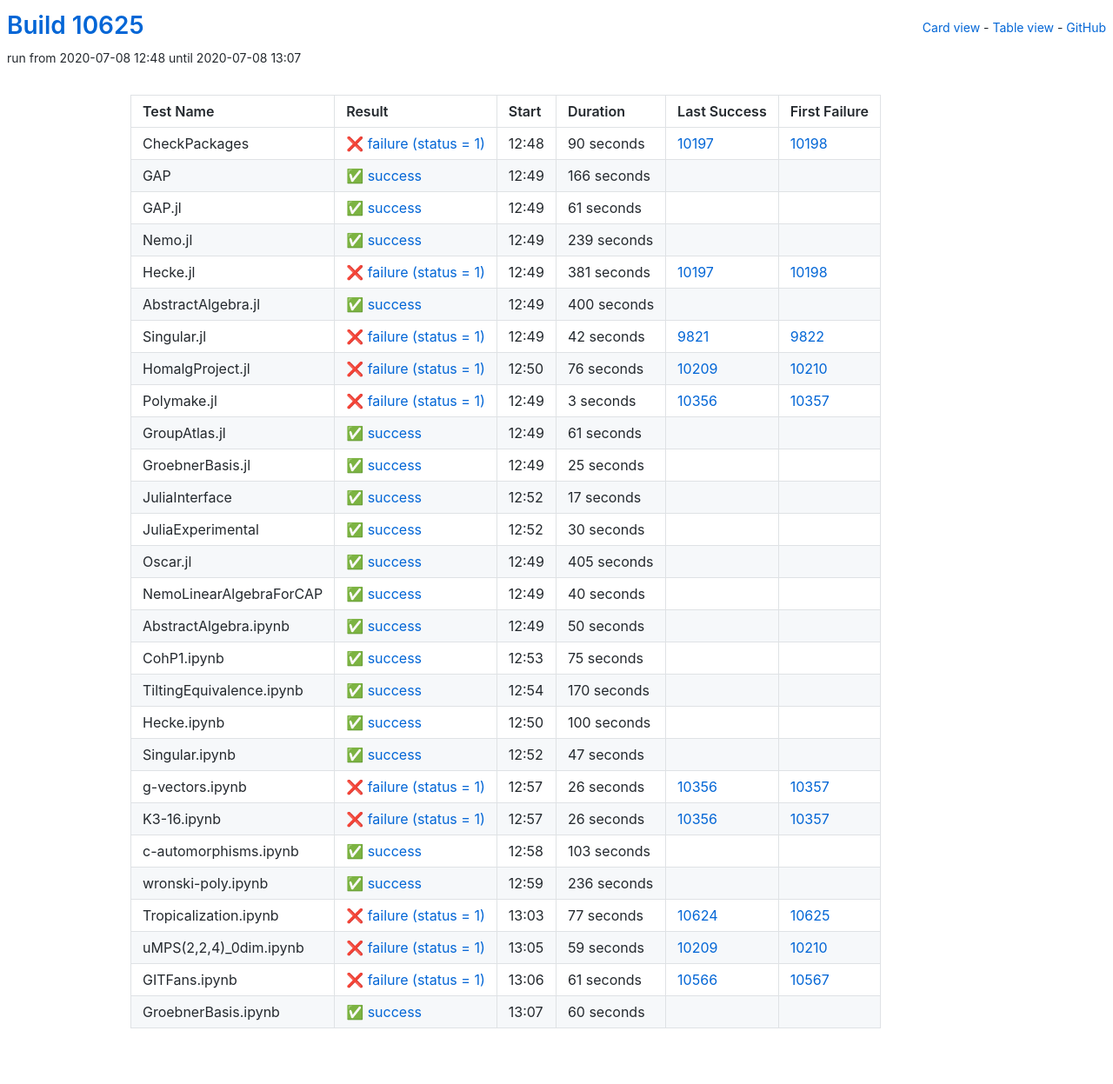
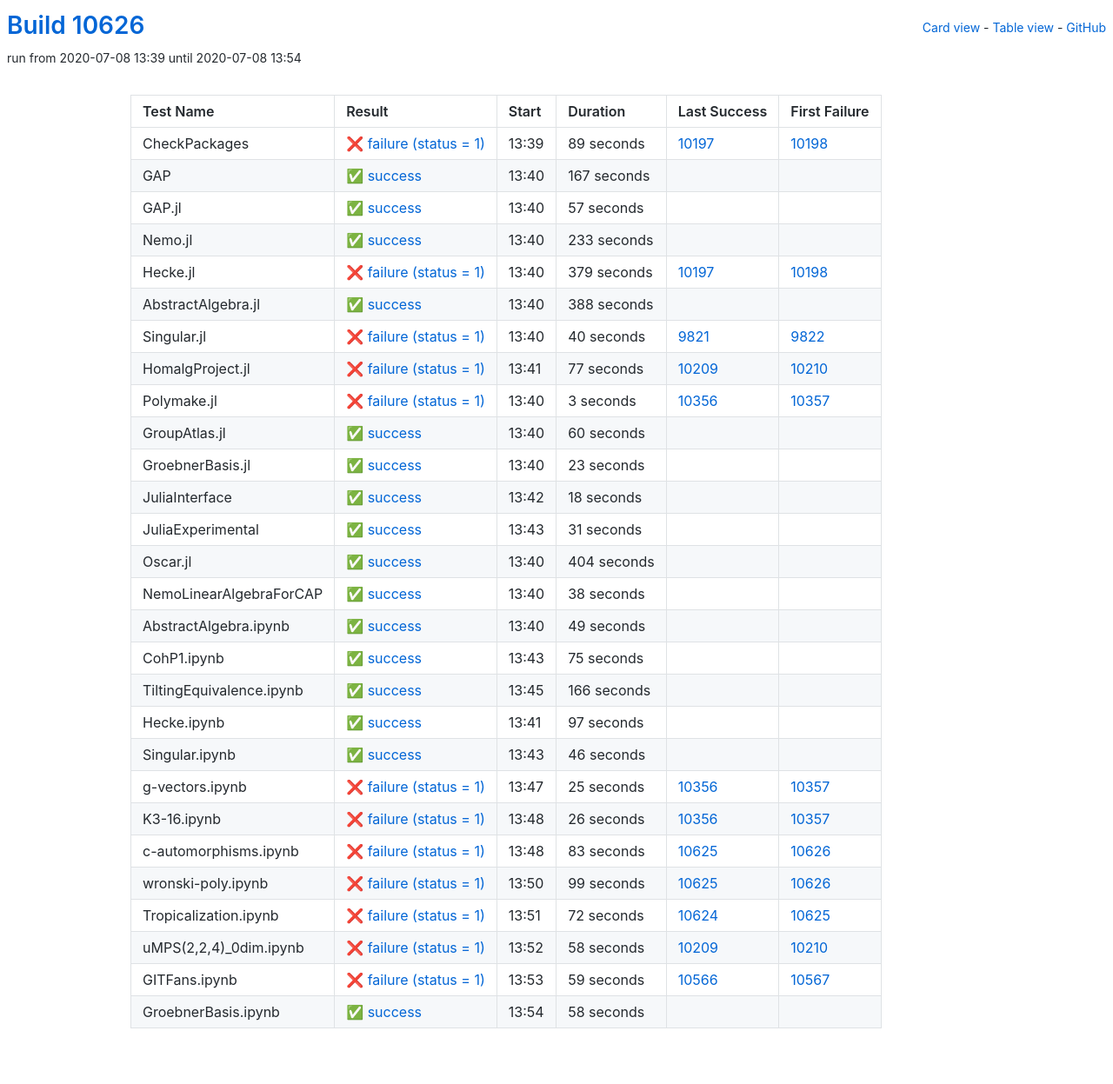
Before and after one commit to oscar-system/oscar-ci-status, a Jekyll site: the page built from table.html, in a window 1280 px wide. Shown: the whole page at 87% size. Built offline with Jekyll 4.4.1, drawn with Linux system fonts in a browser that asks for light colours.

Commit message:
Build #10626

```diff
--- a/_data/ci.yml
+++ b/_data/ci.yml
@@ -1,6 +1,6 @@
 ---
-build: 10625
-build_url: https://oscarci.mathematik.uni-kl.de/job/oscar/10625/
+build: 10626
+build_url: https://oscarci.mathematik.uni-kl.de/job/oscar/10626/
 job: oscar
 organization: oscar-system
 repo: oscar-ci-status
@@ -8,104 +8,104 @@ repourl: https://github.com/oscar-system/oscar-ci-status
 tests:
 - name: CheckPackages
   id: checkpackages
-  log: https://oscarci.mathematik.uni-kl.de/job/oscar/10625/artifact/logs/build-10625/CheckPackages.log
-  start: 2020-07-08 12:48
+  log: https://oscarci.mathematik.uni-kl.de/job/oscar/10626/artifact/logs/build-10626/CheckPackages.log
+  start: 2020-07-08 13:39
   success: false
   exitcode: 1
   status: failure
-  duration: 90
+  duration: 89
   last_success: 10197
   last_success_url: https://oscarci.mathematik.uni-kl.de/job/oscar/10197/
   first_failure: 10198
   first_failure_url: https://oscarci.mathematik.uni-kl.de/job/oscar/10198/
 - name: GAP
   id: gap
-  log: https://oscarci.mathematik.uni-kl.de/job/oscar/10625/artifact/logs/build-10625/GAP.log
-  start: 2020-07-08 12:49
+  log: https://oscarci.mathematik.uni-kl.de/job/oscar/10626/artifact/logs/build-10626/GAP.log
+  start: 2020-07-08 13:40
   success: true
   exitcode: 0
   status: success
-  duration: 166
+  duration: 167
   last_success: false
   last_success_url:
   first_failure: false
   first_failure_url:
 - name: GAP.jl
   id: gap-jl
-  log: https://oscarci.mathematik.uni-kl.de/job/oscar/10625/artifact/logs/build-10625/GAP.jl.log
-  start: 2020-07-08 12:49
+  log: https://oscarci.mathematik.uni-kl.de/job/oscar/10626/artifact/logs/build-10626/GAP.jl.log
+  start: 2020-07-08 13:40
   success: true
   exitcode: 0
   status: success
-  duration: 61
+  duration: 57
   last_success: false
   last_success_url:
   first_failure: false
   first_failure_url:
 - name: Nemo.jl
   id: nemo-jl
-  log: https://oscarci.mathematik.uni-kl.de/job/oscar/10625/artifact/logs/build-10625/Nemo.jl.log
-  start: 2020-07-08 12:49
+  log: https://oscarci.mathematik.uni-kl.de/job/oscar/10626/artifact/logs/build-10626/Nemo.jl.log
+  start: 2020-07-08 13:40
   success: true
   exitcode: 0
   status: success
-  duration: 239
+  duration: 233
   last_success: false
   last_success_url:
   first_failure: false
   first_failure_url:
 - name: Hecke.jl
   id: hecke-jl
-  log: https://oscarci.mathematik.uni-kl.de/job/oscar/10625/artifact/logs/build-10625/Hecke.jl.log
-  start: 2020-07-08 12:49
+  log: https://oscarci.mathematik.uni-kl.de/job/oscar/10626/artifact/logs/build-10626/Hecke.jl.log
+  start: 2020-07-08 13:40
   success: false
   exitcode: 1
   status: failure
-  duration: 381
+  duration: 379
   last_success: 10197
   last_success_url: https://oscarci.mathematik.uni-kl.de/job/oscar/10197/
   first_failure: 10198
   first_failure_url: https://oscarci.mathematik.uni-kl.de/job/oscar/10198/
 - name: AbstractAlgebra.jl
   id: abstractalgebra-jl
-  log: https://oscarci.mathematik.uni-kl.de/job/oscar/10625/artifact/logs/build-10625/AbstractAlgebra.jl.log
-  start: 2020-07-08 12:49
+  log: https://oscarci.mathematik.uni-kl.de/job/oscar/10626/artifact/logs/build-10626/AbstractAlgebra.jl.log
+  start: 2020-07-08 13:40
   success: true
   exitcode: 0
   status: success
-  duration: 400
+  duration: 388
   last_success: false
   last_success_url:
   first_failure: false
   first_failure_url:
 - name: Singular.jl
   id: singular-jl
-  log: https://oscarci.mathematik.uni-kl.de/job/oscar/10625/artifact/logs/build-10625/Singular.jl.log
-  start: 2020-07-08 12:49
+  log: https://oscarci.mathematik.uni-kl.de/job/oscar/10626/artifact/logs/build-10626/Singular.jl.log
+  start: 2020-07-08 13:40
   success: false
   exitcode: 1
   status: failure
-  duration: 42
+  duration: 40
   last_success: 9821
   last_success_url: https://oscarci.mathematik.uni-kl.de/job/oscar/9821/
   first_failure: 9822
   first_failure_url: https://oscarci.mathematik.uni-kl.de/job/oscar/9822/
 - name: HomalgProject.jl
   id: homalgproject-jl
-  log: https://oscarci.mathematik.uni-kl.de/job/oscar/10625/artifact/logs/build-10625/HomalgProject.jl.log
-  start: 2020-07-08 12:50
+  log: https://oscarci.mathematik.uni-kl.de/job/oscar/10626/artifact/logs/build-10626/HomalgProject.jl.log
+  start: 2020-07-08 13:41
   success: false
   exitcode: 1
   status: failure
-  duration: 76
+  duration: 77
   last_success: 10209
   last_success_url: https://oscarci.mathematik.uni-kl.de/job/oscar/10209/
   first_failure: 10210
   first_failure_url: https://oscarci.mathematik.uni-kl.de/job/oscar/10210/
 - name: Polymake.jl
   id: polymake-jl
-  log: https://oscarci.mathematik.uni-kl.de/job/oscar/10625/artifact/logs/build-10625/Polymake.jl.log
-  start: 2020-07-08 12:49
+  log: https://oscarci.mathematik.uni-kl.de/job/oscar/10626/artifact/logs/build-10626/Polymake.jl.log
+  start: 2020-07-08 13:40
   success: false
   exitcode: 1
   status: failure
@@ -116,92 +116,92 @@ tests:
   first_failure_url: https://oscarci.mathematik.uni-kl.de/job/oscar/10357/
 - name: GroupAtlas.jl
   id: groupatlas-jl
-  log: https://oscarci.mathematik.uni-kl.de/job/oscar/10625/artifact/logs/build-10625/GroupAtlas.jl.log
-  start: 2020-07-08 12:49
+  log: https://oscarci.mathematik.uni-kl.de/job/oscar/10626/artifact/logs/build-10626/GroupAtlas.jl.log
+  start: 2020-07-08 13:40
   success: true
   exitcode: 0
   status: success
-  duration: 61
+  duration: 60
   last_success: false
   last_success_url:
   first_failure: false
   first_failure_url:
 - name: GroebnerBasis.jl
   id: groebnerbasis-jl
-  log: https://oscarci.mathematik.uni-kl.de/job/oscar/10625/artifact/logs/build-10625/GroebnerBasis.jl.log
-  start: 2020-07-08 12:49
+  log: https://oscarci.mathematik.uni-kl.de/job/oscar/10626/artifact/logs/build-10626/GroebnerBasis.jl.log
+  start: 2020-07-08 13:40
   success: true
   exitcode: 0
   status: success
-  duration: 25
+  duration: 23
   last_success: false
   last_success_url:
   first_failure: false
   first_failure_url:
 - name: JuliaInterface
   id: juliainterface
-  log: https://oscarci.mathematik.uni-kl.de/job/oscar/10625/artifact/logs/build-10625/JuliaInterface.log
-  start: 2020-07-08 12:52
+  log: https://oscarci.mathematik.uni-kl.de/job/oscar/10626/artifact/logs/build-10626/JuliaInterface.log
+  start: 2020-07-08 13:42
   success: true
   exitcode: 0
   status: success
-  duration: 17
+  duration: 18
   last_success: false
   last_success_url:
   first_failure: false
   first_failure_url:
 - name: JuliaExperimental
   id: juliaexperimental
-  log: https://oscarci.mathematik.uni-kl.de/job/oscar/10625/artifact/logs/build-10625/JuliaExperimental.log
-  start: 2020-07-08 12:52
+  log: https://oscarci.mathematik.uni-kl.de/job/oscar/10626/artifact/logs/build-10626/JuliaExperimental.log
+  start: 2020-07-08 13:43
   success: true
   exitcode: 0
   status: success
-  duration: 30
+  duration: 31
   last_success: false
   last_success_url:
   first_failure: false
   first_failure_url:
 - name: Oscar.jl
   id: oscar-jl
-  log: https://oscarci.mathematik.uni-kl.de/job/oscar/10625/artifact/logs/build-10625/Oscar.jl.log
-  start: 2020-07-08 12:49
+  log: https://oscarci.mathematik.uni-kl.de/job/oscar/10626/artifact/logs/build-10626/Oscar.jl.log
+  start: 2020-07-08 13:40
   success: true
   exitcode: 0
   status: success
-  duration: 405
+  duration: 404
   last_success: false
   last_success_url:
   first_failure: false
   first_failure_url:
 - name: NemoLinearAlgebraForCAP
   id: nemolinearalgebraforcap
-  log: https://oscarci.mathematik.uni-kl.de/job/oscar/10625/artifact/logs/build-10625/NemoLinearAlgebraForCAP.log
-  start: 2020-07-08 12:49
+  log: https://oscarci.mathematik.uni-kl.de/job/oscar/10626/artifact/logs/build-10626/NemoLinearAlgebraForCAP.log
+  start: 2020-07-08 13:40
   success: true
   exitcode: 0
   status: success
-  duration: 40
+  duration: 38
   last_success: false
   last_success_url:
   first_failure: false
   first_failure_url:
 - name: AbstractAlgebra.ipynb
   id: abstractalgebra-ipynb
-  log: https://oscarci.mathematik.uni-kl.de/job/oscar/10625/artifact/logs/build-10625/AbstractAlgebra.ipynb.log
-  start: 2020-07-08 12:49
+  log: https://oscarci.mathematik.uni-kl.de/job/oscar/10626/artifact/logs/build-10626/AbstractAlgebra.ipynb.log
+  start: 2020-07-08 13:40
   success: true
   exitcode: 0
   status: success
-  duration: 50
+  duration: 49
   last_success: false
   last_success_url:
   first_failure: false
   first_failure_url:
 - name: CohP1.ipynb
   id: cohp1-ipynb
-  log: https://oscarci.mathematik.uni-kl.de/job/oscar/10625/artifact/logs/build-10625/CohP1.ipynb.log
-  start: 2020-07-08 12:53
+  log: https://oscarci.mathematik.uni-kl.de/job/oscar/10626/artifact/logs/build-10626/CohP1.ipynb.log
+  start: 2020-07-08 13:43
   success: true
   exitcode: 0
   status: success
@@ -212,56 +212,56 @@ tests:
   first_failure_url:
 - name: TiltingEquivalence.ipynb
   id: tiltingequivalence-ipynb
-  log: https://oscarci.mathematik.uni-kl.de/job/oscar/10625/artifact/logs/build-10625/TiltingEquivalence.ipynb.log
-  start: 2020-07-08 12:54
+  log: https://oscarci.mathematik.uni-kl.de/job/oscar/10626/artifact/logs/build-10626/TiltingEquivalence.ipynb.log
+  start: 2020-07-08 13:45
   success: true
   exitcode: 0
   status: success
-  duration: 170
+  duration: 166
   last_success: false
   last_success_url:
   first_failure: false
   first_failure_url:
 - name: Hecke.ipynb
   id: hecke-ipynb
-  log: https://oscarci.mathematik.uni-kl.de/job/oscar/10625/artifact/logs/build-10625/Hecke.ipynb.log
-  start: 2020-07-08 12:50
+  log: https://oscarci.mathematik.uni-kl.de/job/oscar/10626/artifact/logs/build-10626/Hecke.ipynb.log
+  start: 2020-07-08 13:41
   success: true
   exitcode: 0
   status: success
-  duration: 100
+  duration: 97
   last_success: false
   last_success_url:
   first_failure: false
   first_failure_url:
 - name: Singular.ipynb
   id: singular-ipynb
-  log: https://oscarci.mathematik.uni-kl.de/job/oscar/10625/artifact/logs/build-10625/Singular.ipynb.log
-  start: 2020-07-08 12:52
+  log: https://oscarci.mathematik.uni-kl.de/job/oscar/10626/artifact/logs/build-10626/Singular.ipynb.log
+  start: 2020-07-08 13:43
   success: true
   exitcode: 0
   status: success
-  duration: 47
+  duration: 46
   last_success: false
   last_success_url:
   first_failure: false
   first_failure_url:
 - name: g-vectors.ipynb
   id: g-vectors-ipynb
-  log: https://oscarci.mathematik.uni-kl.de/job/oscar/10625/artifact/logs/build-10625/g-vectors.ipynb.log
-  start: 2020-07-08 12:57
+  log: https://oscarci.mathematik.uni-kl.de/job/oscar/10626/artifact/logs/build-10626/g-vectors.ipynb.log
+  start: 2020-07-08 13:47
   success: false
   exitcode: 1
   status: failure
-  duration: 26
+  duration: 25
   last_success: 10356
   last_success_url: https://oscarci.mathematik.uni-kl.de/job/oscar/10356/
   first_failure: 10357
   first_failure_url: https://oscarci.mathematik.uni-kl.de/job/oscar/10357/
 - name: K3-16.ipynb
   id: k3-16-ipynb
-  log: https://oscarci.mathematik.uni-kl.de/job/oscar/10625/artifact/logs/build-10625/K3-16.ipynb.log
-  start: 2020-07-08 12:57
+  log: https://oscarci.mathematik.uni-kl.de/job/oscar/10626/artifact/logs/build-10626/K3-16.ipynb.log
+  start: 2020-07-08 13:48
   success: false
   exitcode: 1
   status: failure
@@ -272,72 +272,72 @@ tests:
   first_failure_url: https://oscarci.mathematik.uni-kl.de/job/oscar/10357/
 - name: c-automorphisms.ipynb
   id: c-automorphisms-ipynb
-  log: https://oscarci.mathematik.uni-kl.de/job/oscar/10625/artifact/logs/build-10625/c-automorphisms.ipynb.log
-  start: 2020-07-08 12:58
-  success: true
-  exitcode: 0
-  status: success
-  duration: 103
-  last_success: false
-  last_success_url:
-  first_failure: false
-  first_failure_url:
-- name: wronski-poly.ipynb
-  id: wronski-poly-ipynb
-  log: https://oscarci.mathematik.uni-kl.de/job/oscar/10625/artifact/logs/build-10625/wronski-poly.ipynb.log
-  start: 2020-07-08 12:59
-  success: true
-  exitcode: 0
-  status: success
-  duration: 236
-  last_success: false
-  last_success_url:
-  first_failure: false
-  first_failure_url:
-- name: Tropicalization.ipynb
-  id: tropicalization-ipynb
-  log: https://oscarci.mathematik.uni-kl.de/job/oscar/10625/artifact/logs/build-10625/Tropicalization.ipynb.log
-  start: 2020-07-08 13:03
+  log: https://oscarci.mathematik.uni-kl.de/job/oscar/10626/artifact/logs/build-10626/c-automorphisms.ipynb.log
+  start: 2020-07-08 13:48
   success: false
   exitcode: 1
   status: failure
-  duration: 77
+  duration: 83
+  last_success: 10625
+  last_success_url: https://oscarci.mathematik.uni-kl.de/job/oscar/10625/
+  first_failure: 10626
+  first_failure_url: https://oscarci.mathematik.uni-kl.de/job/oscar/10626/
+- name: wronski-poly.ipynb
+  id: wronski-poly-ipynb
+  log: https://oscarci.mathematik.uni-kl.de/job/oscar/10626/artifact/logs/build-10626/wronski-poly.ipynb.log
+  start: 2020-07-08 13:50
+  success: false
+  exitcode: 1
+  status: failure
+  duration: 99
+  last_success: 10625
+  last_success_url: https://oscarci.mathematik.uni-kl.de/job/oscar/10625/
+  first_failure: 10626
+  first_failure_url: https://oscarci.mathematik.uni-kl.de/job/oscar/10626/
+- name: Tropicalization.ipynb
+  id: tropicalization-ipynb
+  log: https://oscarci.mathematik.uni-kl.de/job/oscar/10626/artifact/logs/build-10626/Tropicalization.ipynb.log
+  start: 2020-07-08 13:51
+  success: false
+  exitcode: 1
+  status: failure
+  duration: 72
   last_success: 10624
   last_success_url: https://oscarci.mathematik.uni-kl.de/job/oscar/10624/
   first_failure: 10625
   first_failure_url: https://oscarci.mathematik.uni-kl.de/job/oscar/10625/
 - name: uMPS(2,2,4)_0dim.ipynb
   id: umps-2-2-4-0dim-ipynb
-  log: https://oscarci.mathematik.uni-kl.de/job/oscar/10625/artifact/logs/build-10625/uMPS-2-2-4-_0dim.ipynb.log
-  start: 2020-07-08 13:05
+  log: https://oscarci.mathematik.uni-kl.de/job/oscar/10626/artifact/logs/build-10626/uMPS-2-2-4-_0dim.ipynb.log
+  start: 2020-07-08 13:52
   success: false
   exitcode: 1
   status: failure
-  duration: 59
+  duration: 58
   last_success: 10209
   last_success_url: https://oscarci.mathematik.uni-kl.de/job/oscar/10209/
   first_failure: 10210
   first_failure_url: https://oscarci.mathematik.uni-kl.de/job/oscar/10210/
 - name: GITFans.ipynb
   id: gitfans-ipynb
-  log: https://oscarci.mathematik.uni-kl.de/job/oscar/10625/artifact/logs/build-10625/GITFans.ipynb.log
-  start: 2020-07-08 13:06
+  log: https://oscarci.mathematik.uni-kl.de/job/oscar/10626/artifact/logs/build-10626/GITFans.ipynb.log
+  start: 2020-07-08 13:53
   success: false
   exitcode: 1
   status: failure
-  duration: 61
+  duration: 59
   last_success: 10566
   last_success_url: https://oscarci.mathematik.uni-kl.de/job/oscar/10566/
   first_failure: 10567
   first_failure_url: https://oscarci.mathematik.uni-kl.de/job/oscar/10567/
 - name: GroebnerBasis.ipynb
   id: groebnerbasis-ipynb
-  log: https://oscarci.mathematik.uni-kl.de/job/oscar/10625/artifact/logs/build-10625/GroebnerBasis.ipynb.log
-  start: 2020-07-08 13:07
+  log: https://oscarci.mathematik.uni-kl.de/job/oscar/10626/artifact/logs/build-10626/GroebnerBasis.ipynb.log
+  start: 2020-07-08 13:54
   success: true
   exitcode: 0
   status: success
-  duration: 60
+  duration: 58
   last_success: false
   last_success_url:
   first_failure: false
```
Also changed, not shown: README.md.
